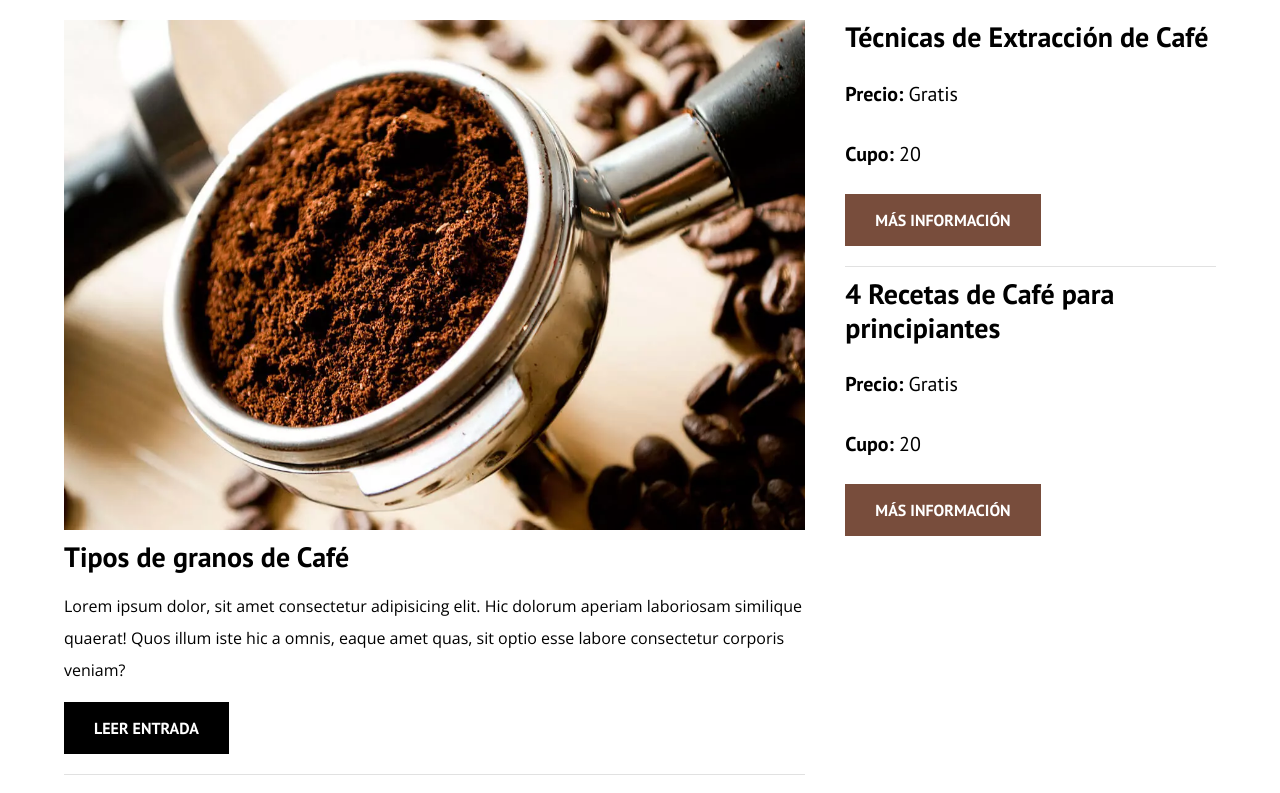
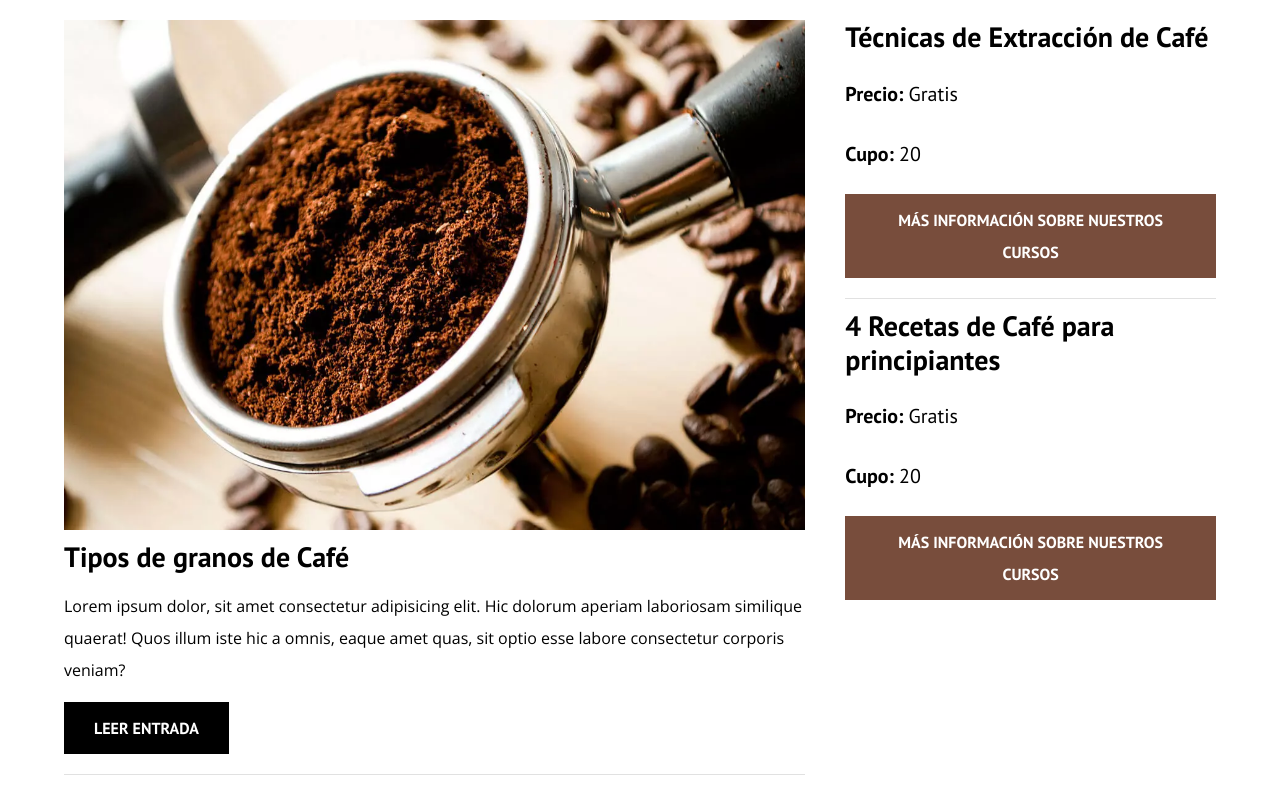
Before and after one commit to TomasIrrazabal/prjBlogCafe, a plain HTML site: page index.html in a window 1280 px wide. Shown: the part 682-1475 px from the top of the page. Drawn offline with nearby package versions, Linux system fonts and the light colour scheme.

Commit message:
se agrego el '<meta name='description'>

```diff
--- a/index.html
+++ b/index.html
@@ -4,6 +4,9 @@
     <meta charset="UTF-8">
     <meta name="viewport" content="width=device-width, initial-scale=1.0">
     <title>Blog de Café</title>
+
+    <!-- ! Importante la siguiente descripcion-->
+    <meta name="description" content="Página web de blog de Café">
 
     <!-- Prefetch -->
 
@@ -116,7 +119,7 @@
                         <span class="widget-curso__informacion">20</span>
                     </p>
 
-                    <a href="entrada.html" class="boton boton--secundario">Más Información</a>
+                    <a href="entrada.html" class="boton boton--secundario">Más Información sobre nuestros cursos</a>
                 </li>
 
                 <li class="widget-curso">
@@ -130,7 +133,7 @@
                         <span class="widget-curso__informacion">20</span>
                     </p>
 
-                    <a href="entrada.html" class="boton boton--secundario">Más Información</a>
+                    <a href="entrada.html" class="boton boton--secundario">Más Información sobre nuestros cursos</a>
                 </li>
 
             </ul>
```
